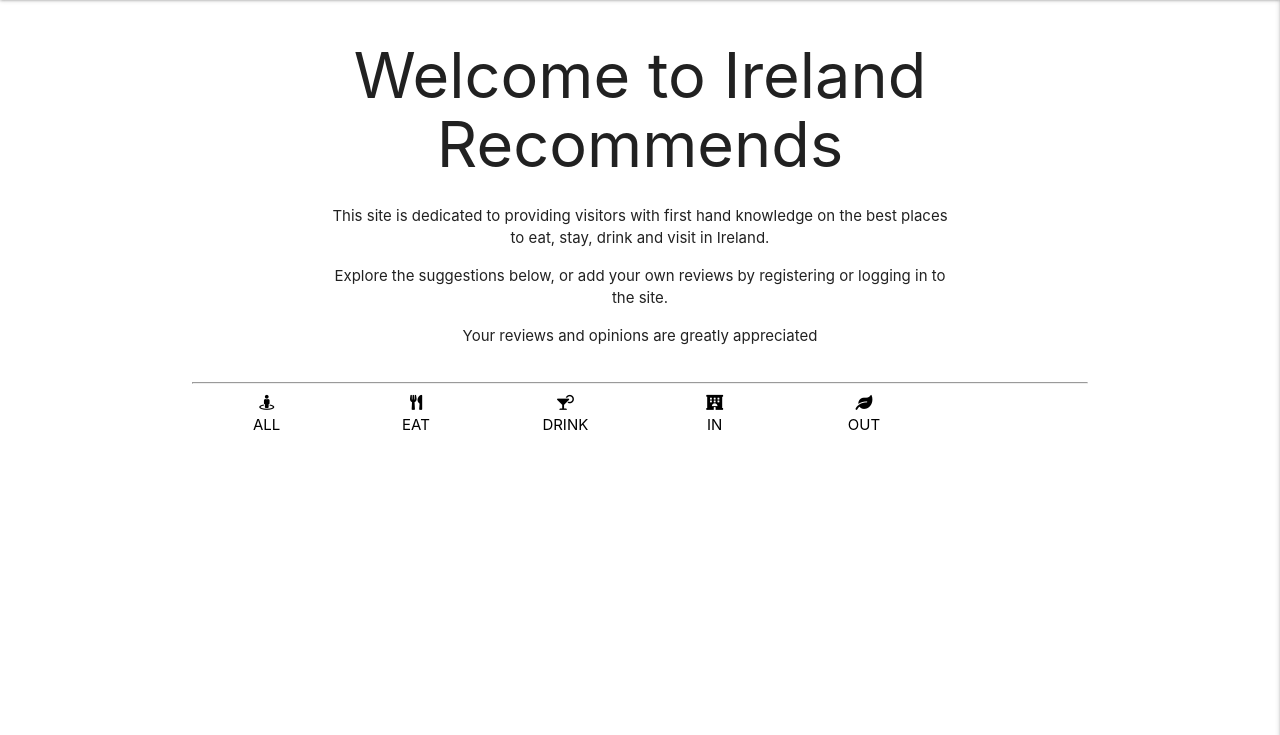
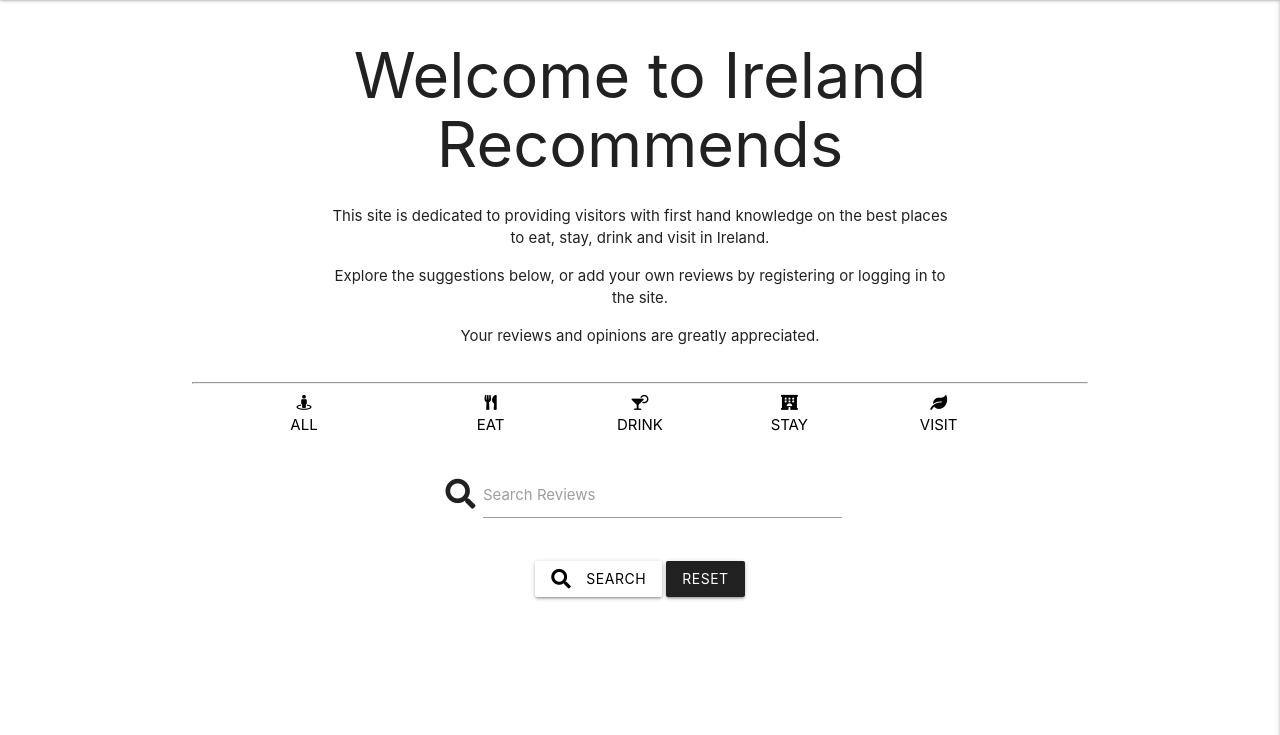
Before and after one commit to d-mcalpin/IrelandRecommends, a Flask app: page /reviews in a window 1280 px wide. Shown: the part 65-800 px from the top of the page. Run offline with Flask 2, Linux system fonts and the light colour scheme; data that the repository does not hold is empty; some libraries are stand-ins or nearby versions.

Commit message:
Added search box to the reviews.html page and linked to python code in app.py

```diff
--- a/templates/reviews.html
+++ b/templates/reviews.html
@@ -8,7 +8,7 @@
       <p>This site is dedicated to providing visitors with first hand knowledge on the best places to eat, stay, drink and visit in Ireland.
       </p>
       <p>Explore the suggestions below, or add your own reviews by registering or logging in to the site.</p>
-      <p>Your reviews and opinions are greatly appreciated</p>
+      <p>Your reviews and opinions are greatly appreciated.</p>
    </div>
 </div>
 <div class="container">
@@ -16,7 +16,7 @@
 </div>
 <div class="filters container center-align" id="list">
    <div class="row">
-      <div class="col s2">
+      <div class="col s3">
          <a class="black-text " href="{{ url_for('reviews') }}#list"><i class="fas fa-street-view"></i><br>ALL</a>
       </div>
       <div class="col s2">
@@ -26,12 +26,31 @@
          <a class=" black-text" href="{{ url_for('filter_reviews', category_name='Drink') }}#list"><i class="fas fa-cocktail"></i><br>DRINK</a>
       </div>
       <div class="col s2">
-         <a class="black-text " href="{{ url_for('filter_reviews', category_name='Stay') }}#list"><i class="fas fa-hotel"></i><br>IN</a>
+         <a class="black-text " href="{{ url_for('filter_reviews', category_name='Stay') }}#list"><i class="fas fa-hotel"></i><br>STAY</a>
       </div>
       <div class="col s2">
-         <a class=" black-text" href="{{ url_for('filter_reviews', category_name='Visit') }}#list"><i class="fas fa-leaf"></i><br>OUT</a>
+         <a class=" black-text" href="{{ url_for('filter_reviews', category_name='Visit') }}#list"><i class="fas fa-leaf"></i><br>VISIT</a>
       </div>
    </div>
 </div>
 <div>
+    <div>
+   <form action="{{ url_for('search') }}" method="post">
+      <div class="row">
+         <div class="input-field col s12 m4 offset-m4 center-align ">
+            <i class="fas fa-search prefix"></i>
+            <input type="text" name="query" id="query" minlength="3" class="validate" required>
+            <label for="query">Search Reviews</label>
+         </div>
+      </div>
+      <div class="row">
+         <div class="col s12 m6 offset-m3 center-align">
+            <button type="submit" class="white black-text  btn">
+            <i class="fas fa-search left"></i>Search
+            </button>
+            <a href="{{ url_for('reviews')}}" class="grey darken-4 white-text btn">Reset</a>
+         </div>
+      </div>
+   </form>
+</div>
 {% endblock %}
```
